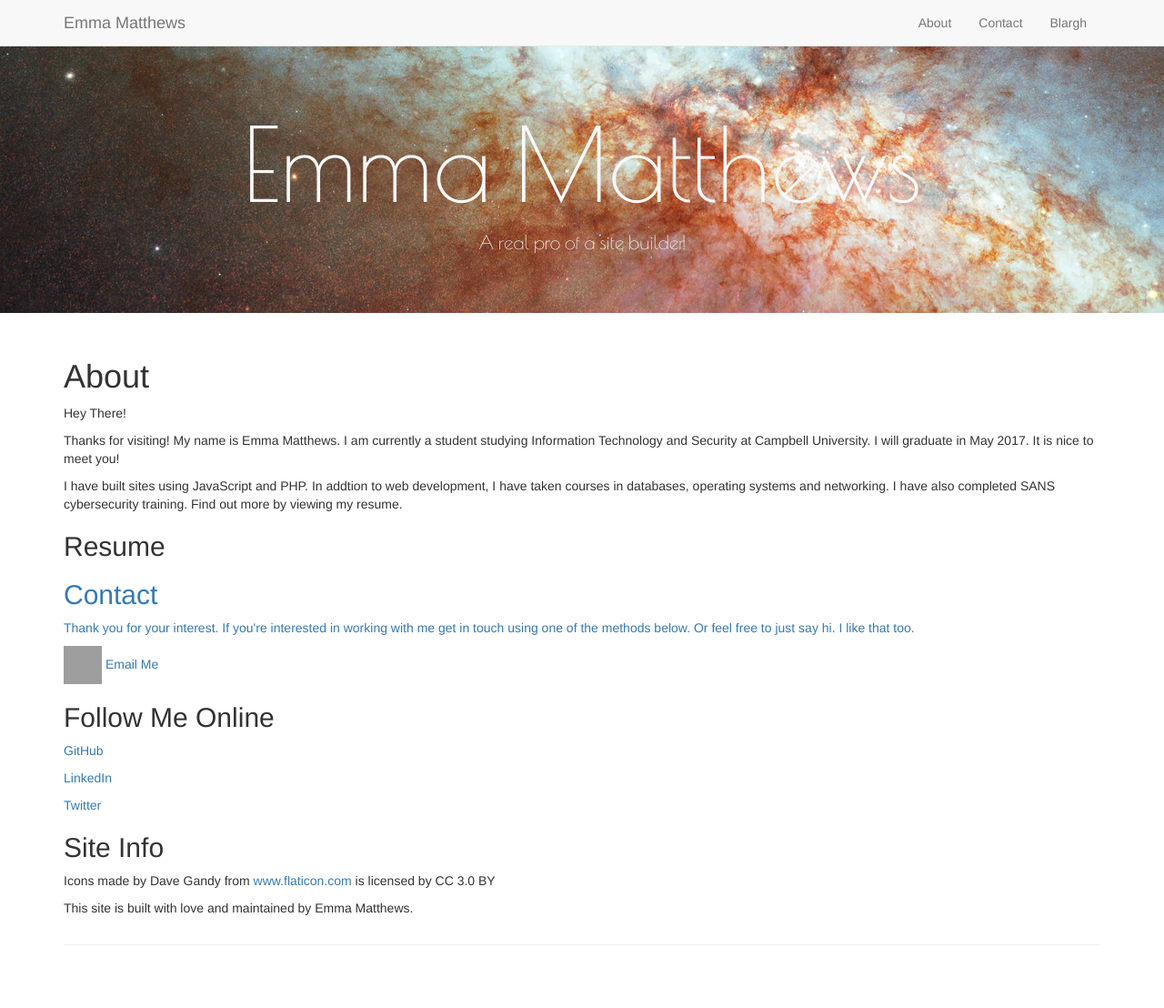
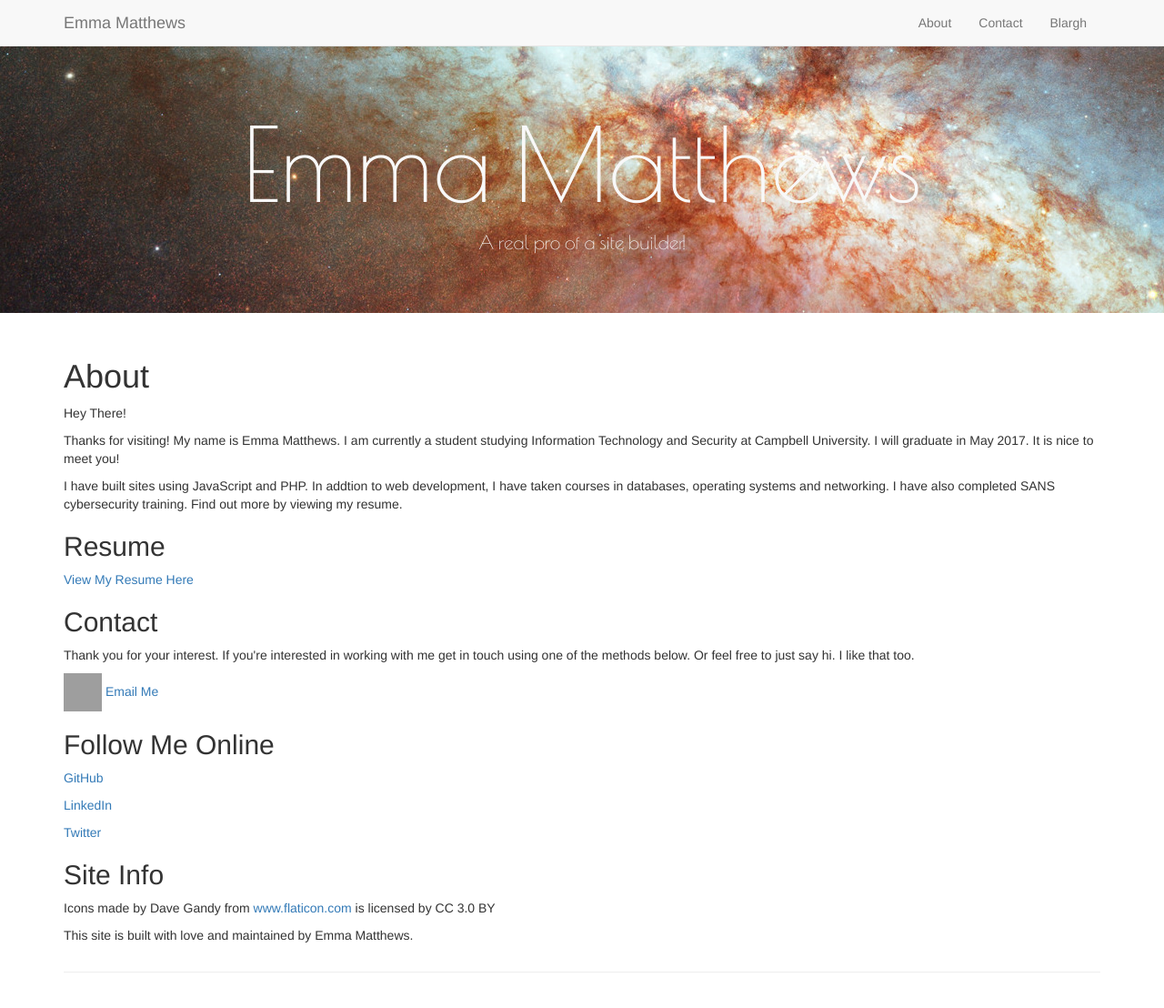
Before and after one commit to ejmatthews0606/ejmatthews0606.github.io, a Jekyll site: the page built from index.html, in a window 1280 px wide and 1109 px high. Shown: the whole window at 91% size. Built offline with Jekyll 4.4.1, drawn with Linux system fonts in a browser that asks for light colours; grey boxes are pictures that could not be loaded.

Commit message:
Update lorem.html

```diff
--- a/_includes/lorem.html
+++ b/_includes/lorem.html
@@ -6,7 +6,7 @@
 <p> I have built sites using JavaScript and PHP. In addtion to web development, I have taken courses in databases, operating systems and networking. I have also completed SANS cybersecurity training. Find out more by viewing my resume. </p>
 
 <h2> Resume </h2>
-<p> <a href = "https://drive.google.com/file/d/0BxxKshQukDVSVDY5YjMydTlqU1E/view?usp=sharing" /> </p>
+<p> <a href = "https://drive.google.com/file/d/0BxxKshQukDVSVDY5YjMydTlqU1E/view?usp=sharing"> View My Resume Here </a></p>
 
 <h2>Contact</h2>
 <p>Thank you for your interest. If you're interested in working with me get in touch using one of the methods below. Or feel free to just say hi. I like that too. </p>
```
